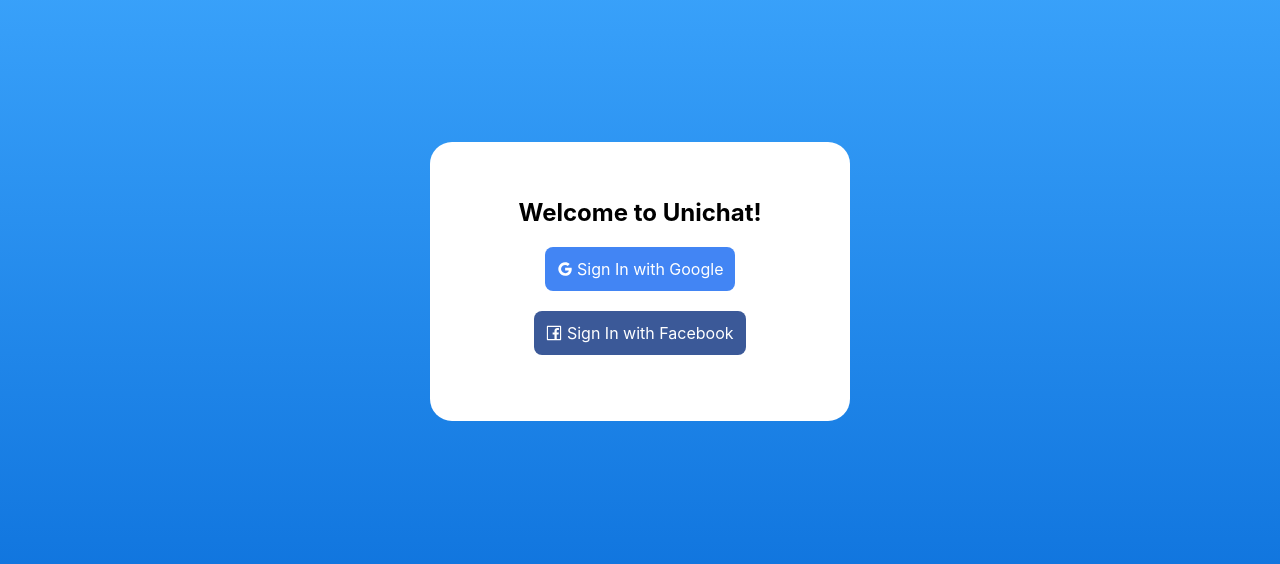
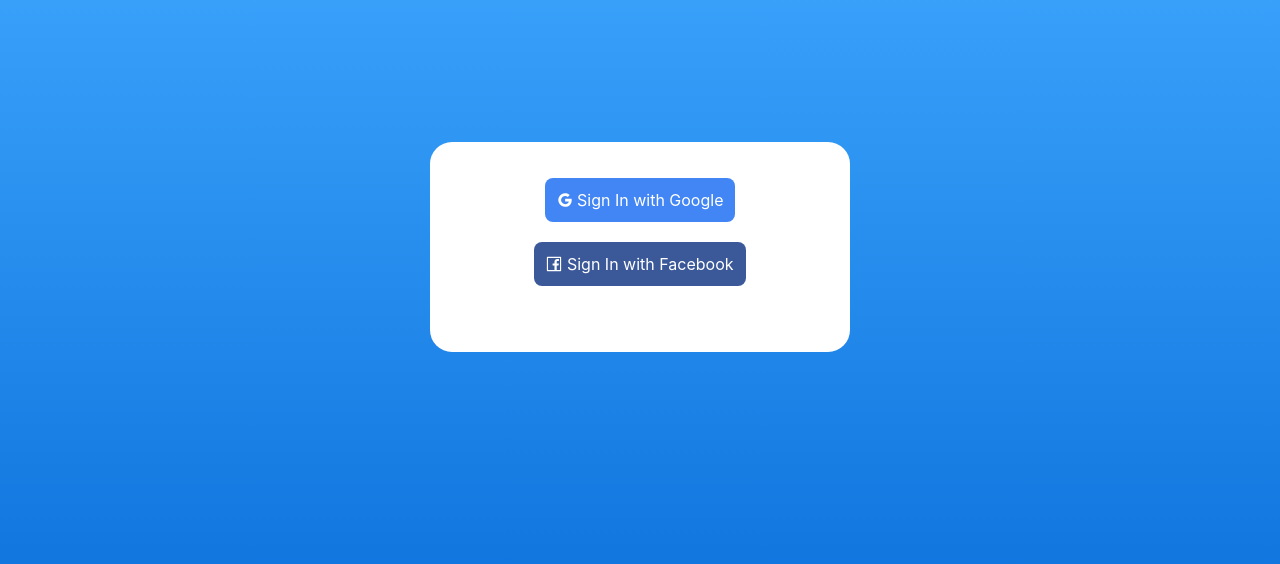
Before and after one commit to kianhennessy/FYPMessageApp, a React (Create React App) app: page / in a window 1280 px wide. Shown: the part 114-678 px from the top of the page. Built offline with nearby package versions, Linux system fonts and the light colour scheme; no server answers.

Commit message:
Update Login.js

```diff
--- a/src/components/Login.js
+++ b/src/components/Login.js
@@ -12,7 +12,7 @@
     return (
         <div id='login-page'>
             <div id='login-card'>
-                <h2>Welcome to Unichat!</h2>
+
 
                 <div
                     className='login-button google'
```
